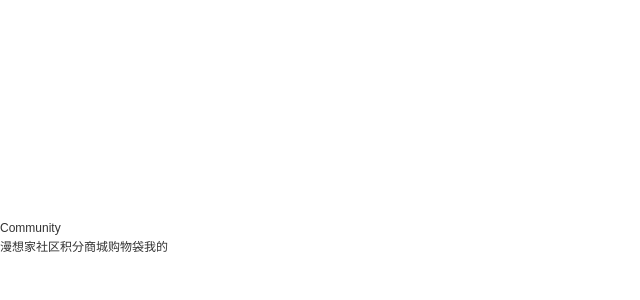
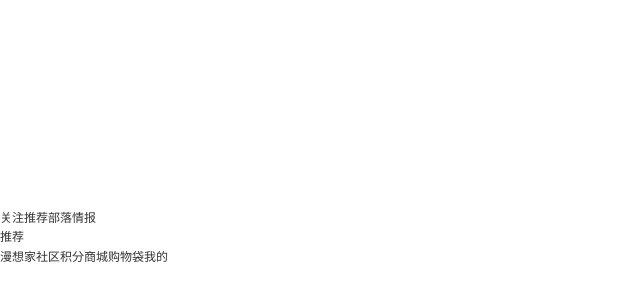
Before and after one commit to oyaoyafafa/vue3-ManXiangJia, a Vue app in the folder vue3-app/: page /community in a window 1280 px wide. Shown: the part 162-462 px from the top of the page, without its empty margins (0-640 px from the left). Built offline with nearby package versions, Linux system fonts and the light colour scheme.

Commit message:
社区路由路由搭建-lzs

```diff
--- a/vue3-app/package.json
+++ b/vue3-app/package.json
@@ -13,6 +13,7 @@
     "format": "prettier --write src/"
   },
   "dependencies": {
+    "axios": "^1.4.0",
     "less": "^4.1.3",
     "pinia": "^2.0.35",
     "vue": "^3.2.47",
--- /dev/null
+++ b/vue3-app/src/views/Community/Club.vue
@@ -0,0 +1,13 @@
+<script setup lang="js">
+
+</script>
+
+<template>
+  <div class="club">
+    部落
+  </div>
+</template>
+
+<style scoped>
+
+</style>
--- /dev/null
+++ b/vue3-app/src/views/Community/Follow.vue
@@ -0,0 +1,13 @@
+<script setup lang="js">
+
+</script>
+
+<template>
+  <div class="follow">
+    关注
+  </div>
+</template>
+
+<style scoped>
+
+</style>
--- /dev/null
+++ b/vue3-app/src/views/Community/Information.vue
@@ -0,0 +1,13 @@
+<script setup lang="js">
+
+</script>
+
+<template>
+  <div class="information">
+    情报
+  </div>
+</template>
+
+<style scoped>
+
+</style>
--- /dev/null
+++ b/vue3-app/src/views/Community/Recommend.vue
@@ -0,0 +1,13 @@
+<script setup lang="js">
+
+</script>
+
+<template>
+  <div class="recommend">
+    推荐
+  </div>
+</template>
+
+<style scoped>
+
+</style>
--- a/vue3-app/src/views/HomeNav/Community.vue
+++ b/vue3-app/src/views/HomeNav/Community.vue
@@ -1,15 +1,19 @@
 <template>
+  <div>
+    <nav>
+      <router-link to="/community/follow">关注</router-link>
+      <router-link to="/community">推荐</router-link>
+      <router-link to="/community/club">部落</router-link>
+      <router-link to="/community/information">情报</router-link>
+    </nav>
     <div>
-        Community
+      <router-view></router-view>
     </div>
+  </div>
 </template>
 
 <script>
-    export default {
-
-    }
+export default {};
 </script>
 
-<style lang="scss" scoped>
-
-</style>
+<style lang="scss" scoped></style>
--- a/vue3-app/src/views/HomeNav/HomeNav.vue
+++ b/vue3-app/src/views/HomeNav/HomeNav.vue
@@ -1,24 +1,22 @@
 <template>
   <div>
     <div>
-      <router-view></router-view>
+      <keep-alive>
+        <router-view></router-view>
+      </keep-alive>
     </div>
     <nav>
-      <router-link to="/" >漫想家</router-link>
-      <router-link to="community" >社区</router-link>
-      <router-link  to="pointShopping">积分商城</router-link>
-      <router-link to="shoppingCart" >购物袋</router-link>
+      <router-link to="/">漫想家</router-link>
+      <router-link to="community">社区</router-link>
+      <router-link to="pointShopping">积分商城</router-link>
+      <router-link to="shoppingCart">购物袋</router-link>
       <router-link to="about">我的</router-link>
     </nav>
   </div>
 </template>
 
 <script>
-  export default {
-
-  }
+export default {};
 </script>
 
-<style lang="scss" scoped>
-
-</style>
+<style lang="scss" scoped></style>
```
Also changed, not shown: vue3-app/src/router/index.js (renamed from vue3-app/src/router/index.ts, +25 -0 lines), vue3-app/src/stores/counter.js (renamed from vue3-app/src/stores/counter.ts), 1 other file (tests, documents, lock files or other folders).
